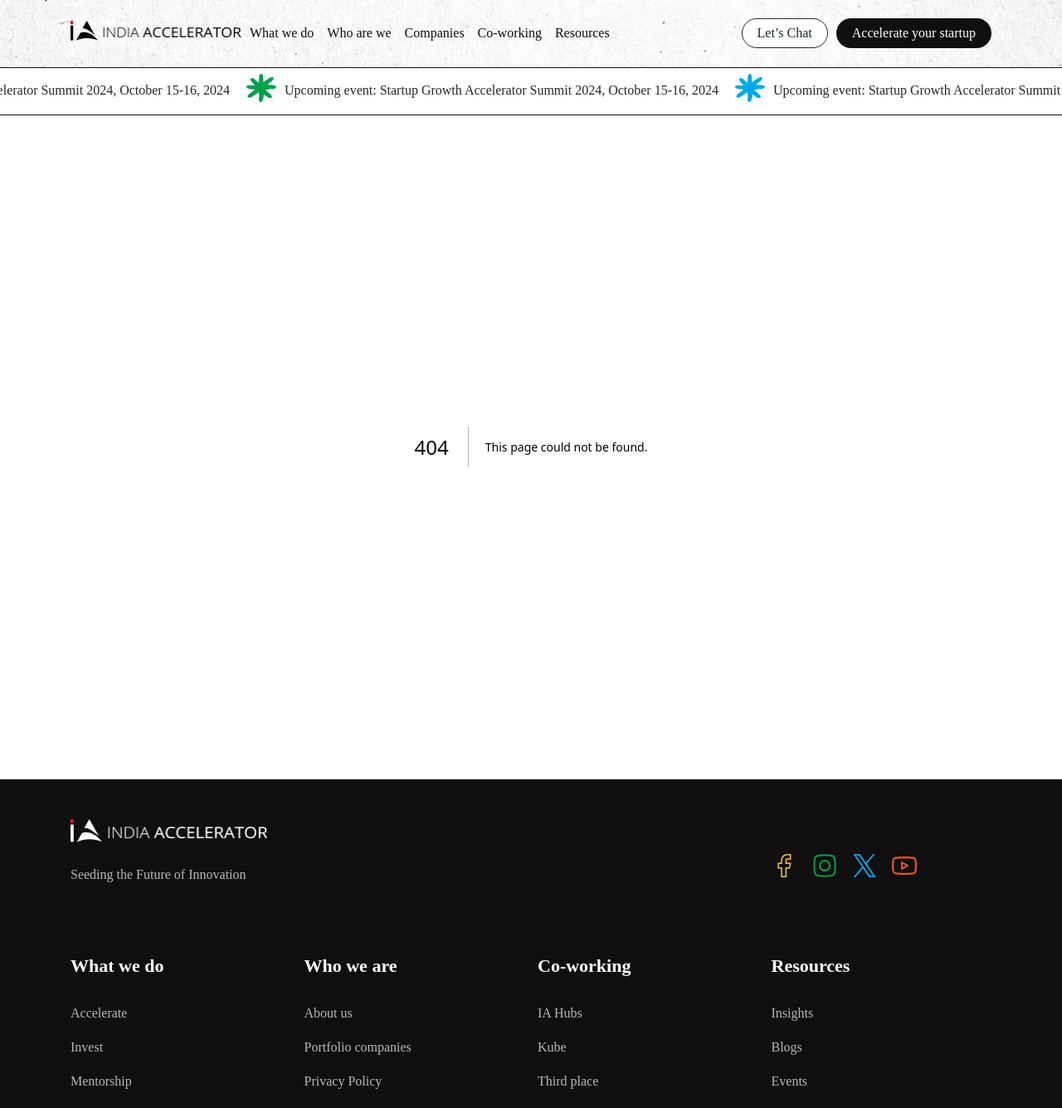
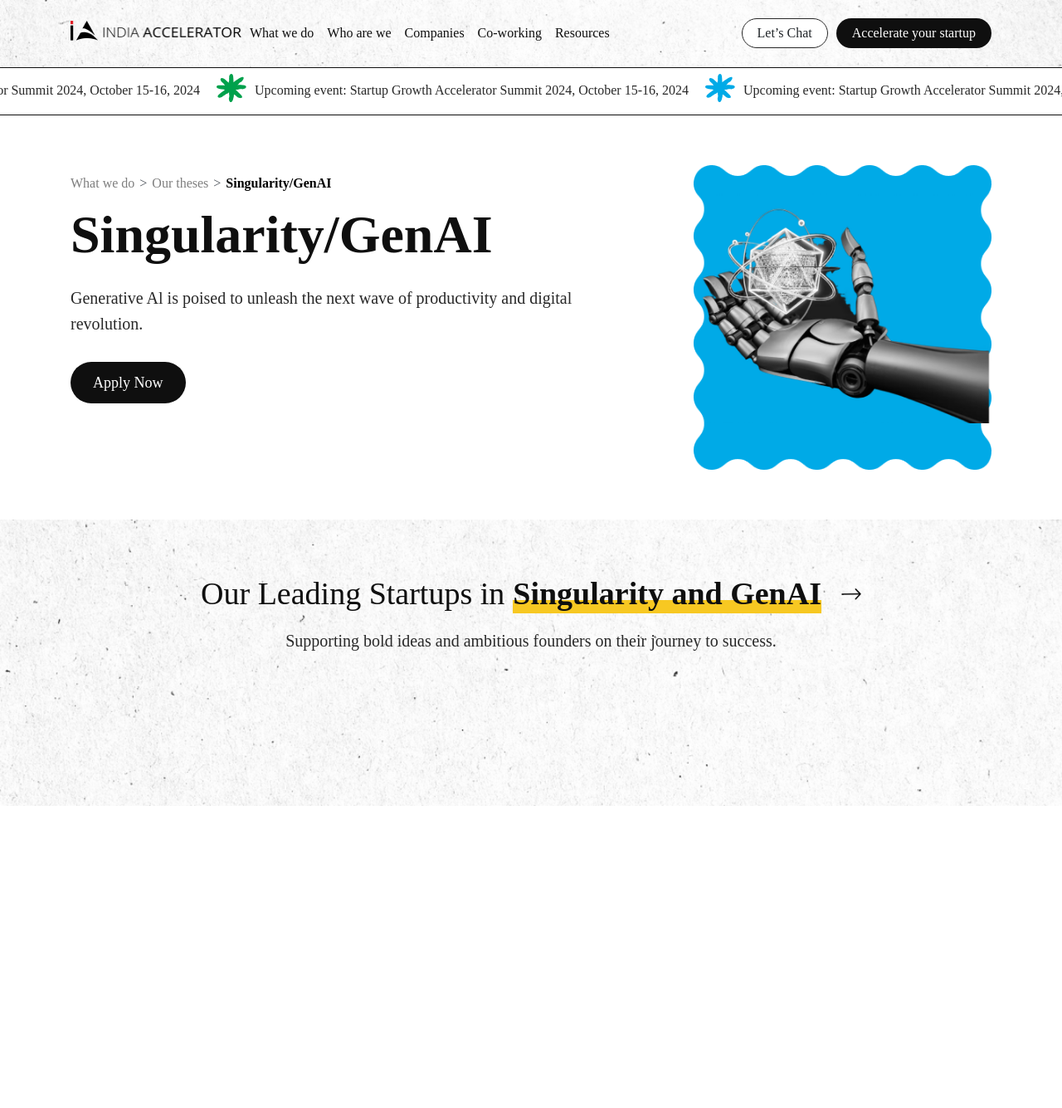
Before and after one commit to neointeraction/ia-website-nextjs, a Next.js app: page /singularity in a window 1280 px wide. Before the commit this address had no page. Shown: the top 1335 px of the page at 83% size. Built offline with nearby package versions, Linux system fonts and the light colour scheme; a web font is replaced by a local one.

Commit message:
working on singularity page

```diff
--- /dev/null
+++ b/src/components/TestimonialCard/index.js
@@ -0,0 +1,3 @@
+import TestimonialCard from "./TestimonialCard";
+
+export default TestimonialCard;
--- /dev/null
+++ b/src/pages/singularity.js
@@ -0,0 +1,206 @@
+import React from "react";
+import Head from "next/head";
+import { Box, UnstyledButton } from "@mantine/core";
+
+import Banner from "@/images/singularity-banner.png";
+import Arrow from "@/images/title-arrow.svg";
+import StarRed from "@/images/star-red.svg";
+import StarBlue from "@/images/star-blue.svg";
+import StarGreen from "@/images/star-green.svg";
+import StarYellow from "@/images/star-yellow.svg";
+
+import { BreadcrumbText, Section } from "@/styles/main.styles";
+
+import PageBanner from "@/page-components/PageBanner";
+import ClientMarquee from "@/page-components/ClientMarquee";
+import Image from "next/image";
+import {
+  dataClient,
+  highlightsData,
+  mentorsData,
+  successStoryData,
+} from "@/mock/data";
+import CardTypeASection from "@/page-components/CardTypeASection";
+import MilestoneSection from "@/page-components/MilestoneSection";
+import SuccessStories from "@/page-components/SuccessStories";
+import MentorsSection from "@/page-components/MentorsSection";
+
+const singularity = () => {
+  const breadcrumbData = [
+    { title: "What we do", href: "#" },
+    { title: "Our theses", href: "#" },
+    { title: "Singularity/GenAI" },
+  ].map((item, index) => (
+    <React.Fragment key={index}>
+      {item.href ? (
+        <UnstyledButton
+          href={item.href}
+          key={index}
+          className="breadcrumb-link"
+        >
+          {item.title}
+        </UnstyledButton>
+      ) : (
+        <BreadcrumbText> {item.title}</BreadcrumbText>
+      )}
+    </React.Fragment>
+  ));
+
+  return (
+    <Box>
+      <>
+        <Head>
+          <title>India Accelerator - Singularity/Gen AI</title>
+          <meta name="description" content="India Accelerator" />
+          <meta name="keywords" content="India Accelerator" />
+        </Head>
+      </>
+      <Section>
+        <PageBanner
+          breadcrumbData={breadcrumbData}
+          title="Singularity/GenAI"
+          subtitle="Generative Al is poised to unleash the next wave of productivity and digital revolution."
+          btnText="Apply Now"
+          onClick={() => {}}
+          bannerImg={Banner}
+        />
+      </Section>
+      <Section $hasTexture>
+        <ClientMarquee
+          title={
+            <>
+              Our Leading Startups in
+              <Box component="span" className="highlight hbf">
+                Singularity and GenAI
+              </Box>
+              <Box component="span" ml={14}>
+                <Image src={Arrow} alt="Arrow" width={24} height={24} />
+              </Box>
+            </>
+          }
+          subtitle="Supporting bold ideas and ambitious founders on their journey to success."
+          data={dataClient}
+        />
+      </Section>
+      <Section>
+        <CardTypeASection
+          px
+          title={
+            <>
+              <Box component="span" className="highlight">
+                Our Vision
+              </Box>
+              for Singularity and GenAI
+            </>
+          }
+          subtitle="We are committed to shaping a world where Generative AI and deep tech revolutionize industries and improve lives."
+          data={[
+            {
+              icon: StarRed,
+              title: "GenAI Revolution",
+              bodyText: "transforming industries with powerful AI tools",
+            },
+            {
+              icon: StarBlue,
+              title: "Foundation Models",
+              bodyText: "enable smarter automation and content generation",
+            },
+            {
+              icon: StarGreen,
+              title: "Global AI Growth",
+              bodyText: "fueling the rapid expansion of GenAI and deep tech.",
+            },
+          ]}
+        />
+      </Section>
+      <Section>
+        <MilestoneSection
+          cols={3}
+          title={
+            <>
+              Industry
+              <Box component="span" className="highlight hbf">
+                Highlights
+              </Box>
+            </>
+          }
+          subtitle="We are committed to shaping a world where Generative AI and deep tech revolutionize industries and improve lives."
+          data={highlightsData}
+        />
+      </Section>
+      <Section>
+        <SuccessStories
+          hideFilters
+          title={
+            <>
+              <Box component="span" className="highlight">
+                Success Stories
+              </Box>
+              from Our Founders
+            </>
+          }
+          data={successStoryData}
+        />
+      </Section>
+      <Section>
+        <CardTypeASection
+          title={
+            <>
+              How
+              <Box component="span" className="highlight hbf">
+                Singularity and GenAI
+              </Box>
+              are Shaping Industries
+            </>
+          }
+          subtitle="Explore real-world use cases across industries, showcasing how we drive value at every stage of the supply chain."
+          data={[
+            {
+              icon: StarRed,
+              title: "Healthcare",
+            },
+            {
+              icon: StarBlue,
+              title: "Al Tooling",
+            },
+            {
+              icon: StarGreen,
+              title: "Developer Productivity",
+            },
+            {
+              icon: StarYellow,
+              title: "Customer Operations",
+            },
+            {
+              icon: StarRed,
+              title: "Legal",
+            },
+            {
+              icon: StarGreen,
+              title: "Marketing & Sales",
+            },
+          ]}
+        />
+      </Section>
+      <Section>
+        <MentorsSection
+          title={
+            <>
+              Meet Our
+              <Box component="span" className="highlight hbf">
+                Mentor Board
+              </Box>
+              <Box component="span" ml={14}>
+                <Image src={Arrow} alt="Arrow" width={24} height={24} />
+              </Box>
+            </>
+          }
+          subtitle="Our Mentor Board of industry experts provides guidance to help startups grow and succeed"
+          data={mentorsData}
+        />
+      </Section>
+    </Box>
+  );
+};
+
+export default singularity;
```
Also changed, not shown: src/components/TestimonialCard/TestimonialCard.js (added, +12 -0 lines), src/components/TestimonialCard/TestimonialCard.styles.js (added, +8 -0 lines), public/testimonial-texture.png (added).
